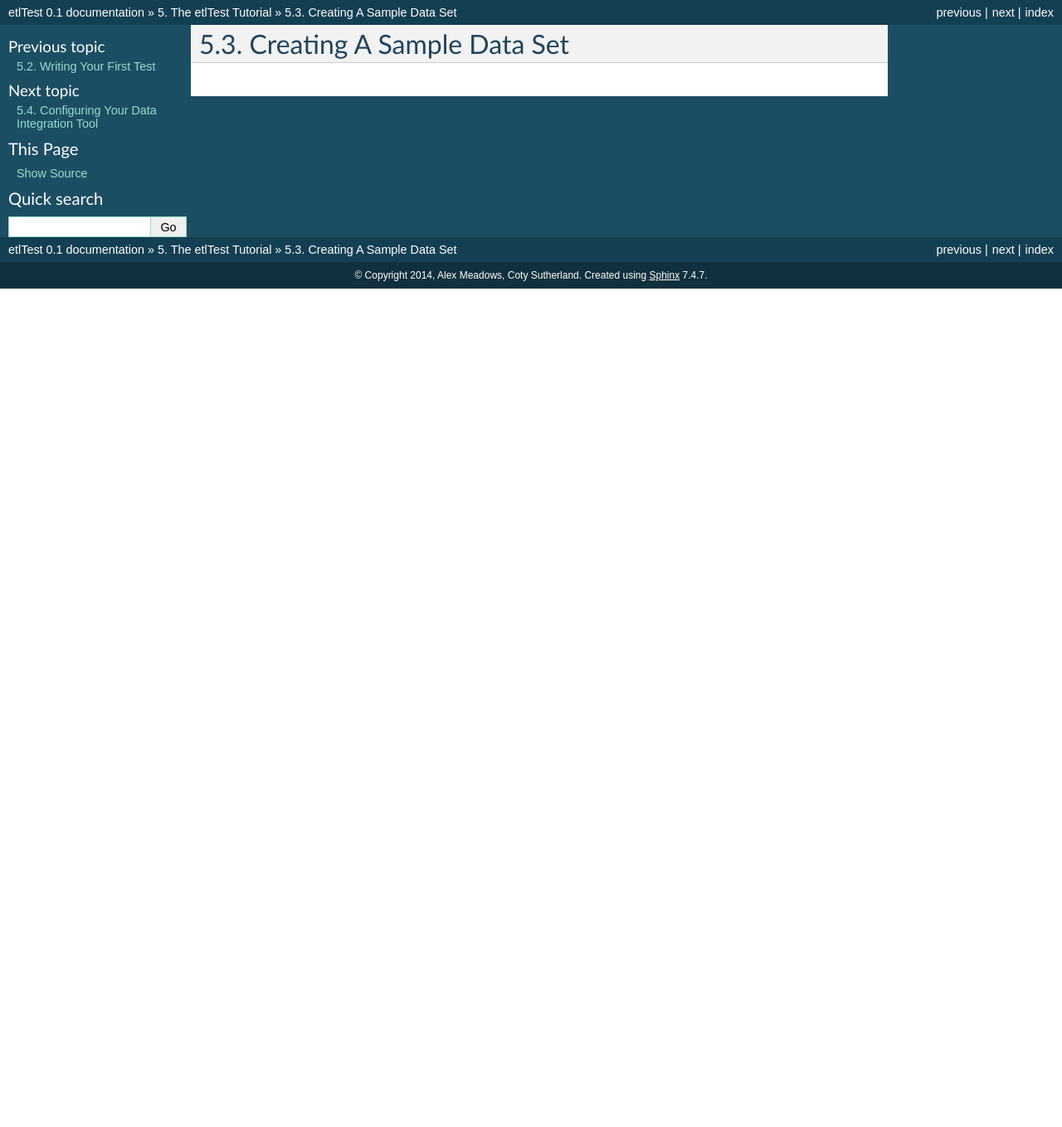
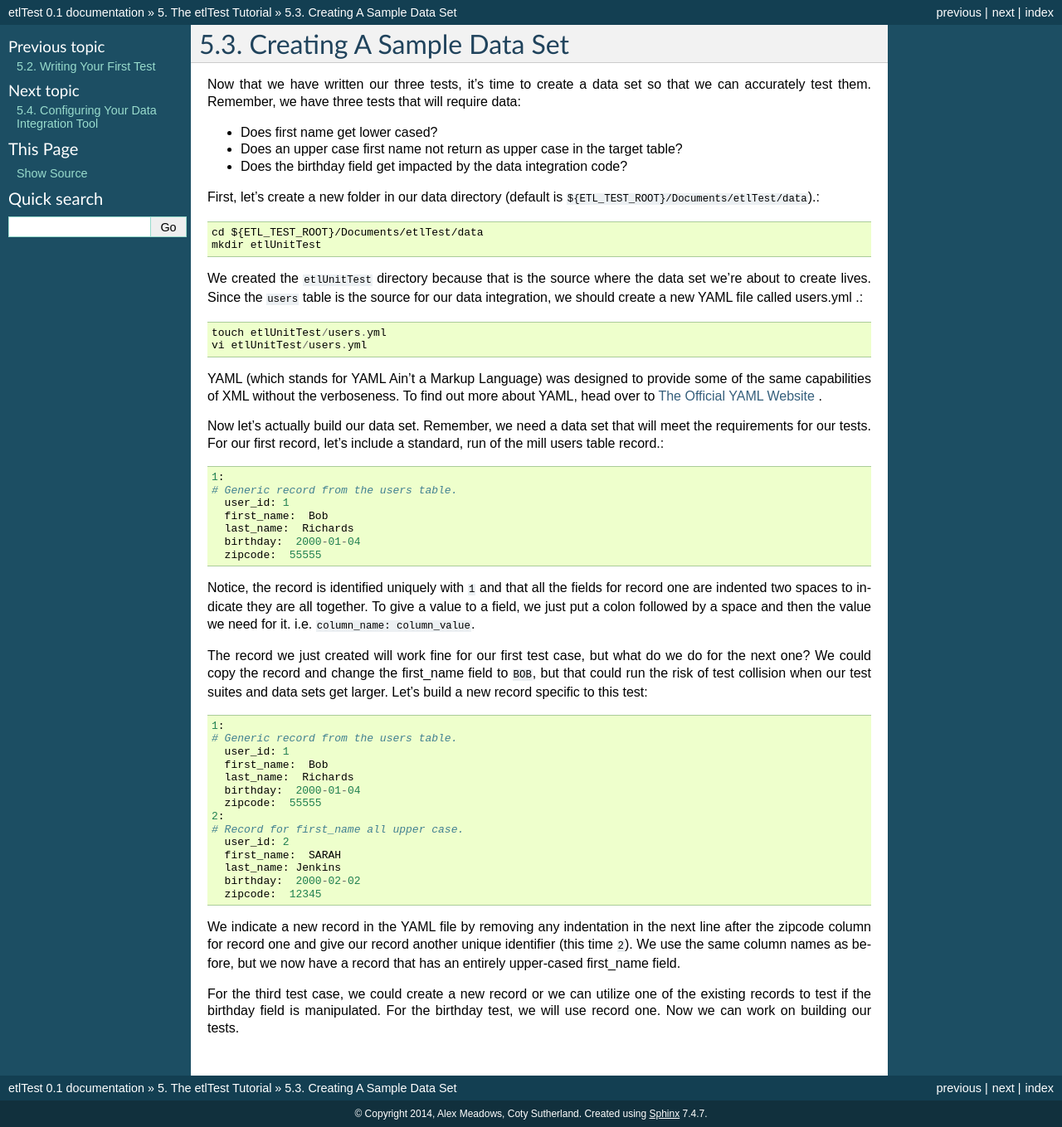
Before and after one commit to OpenDataAlex/etlTest, a Sphinx documentation site: the page built from docs/source/tutorial/creating_sample_data_set.rst, in a window 1280 px wide. Shown: the whole page at 83% size. Built offline with Sphinx 7.4.7, drawn with Linux system fonts in a browser that asks for light colours; formulas are drawn with MathJax 3; pages that are not in the unit, such as notebooks, are missing from menus; before the commit the page ends 900 px from its top, so only the background shows below that.

Commit message:
Continued working on the tutorial.

```diff
--- a/docs/source/tutorial/creating_sample_data_set.rst
+++ b/docs/source/tutorial/creating_sample_data_set.rst
@@ -1,2 +1,63 @@
 Creating A Sample Data Set
 ==========================
+
+Now that we have written our three tests, it's time to create a data set so that we can accurately test them.
+Remember, we have three tests that will require data:
+
+*  Does first name get lower cased?
+*  Does an upper case first name not return as upper case in the target table?
+*  Does the birthday field get impacted by the data integration code?
+
+First, let's create a new folder in our data directory (default is ``${ETL_TEST_ROOT}/Documents/etlTest/data``).::
+
+    cd ${ETL_TEST_ROOT}/Documents/etlTest/data
+    mkdir etlUnitTest
+
+We created the ``etlUnitTest`` directory because that is the source where the data set we're about to create lives.
+Since the ``users`` table is the source for our data integration, we should create a new YAML file called users.yml .::
+
+    touch etlUnitTest/users.yml
+    vi etlUnitTest/users.yml
+
+.. include:: yaml_details_stub.rst
+
+Now let's actually build our data set.  Remember, we need a data set that will meet the requirements for our tests.
+For our first record, let's include a standard, run of the mill users table record.::
+
+    1:
+    # Generic record from the users table.
+      user_id: 1
+      first_name:  Bob
+      last_name:  Richards
+      birthday:  2000-01-04
+      zipcode:  55555
+
+Notice, the record is identified uniquely with ``1`` and that all the fields for record one are indented two spaces
+to indicate they are all together.  To give a value to a field, we just put a colon followed by a space and then the
+value we need for it. i.e. ``column_name: column_value``.
+
+The record we just created will work fine for our first test case, but what do we do for the next one?  We could copy
+the record and change the first_name field to ``BOB``, but that could run the risk of test collision when our test
+suites and data sets get larger.  Let's build a new record specific to this test: ::
+
+    1:
+    # Generic record from the users table.
+      user_id: 1
+      first_name:  Bob
+      last_name:  Richards
+      birthday:  2000-01-04
+      zipcode:  55555
+    2:
+    # Record for first_name all upper case.
+      user_id: 2
+      first_name:  SARAH
+      last_name: Jenkins
+      birthday:  2000-02-02
+      zipcode:  12345
+
+We indicate a new record in the YAML file by removing any indentation in the next line after the zipcode column for
+record one and give our record another unique identifier (this time ``2``).  We use the same column names as before,
+but we now have a record that has an entirely upper-cased first_name field.
+
+For the third test case, we could create a new record or we can utilize one of the existing records to test if the
+birthday field is manipulated.  For the birthday test, we will use record one.  Now we can work on building our tests.
--- /dev/null
+++ b/docs/source/tutorial/yaml_details_stub.rst
@@ -0,0 +1,3 @@
+YAML (which stands for YAML Ain't a Markup Language) was designed to provide some of the same capabilities of XML
+without the verboseness.  To find out more about YAML, head over to `The Official YAML Website <http://www.yaml
+.org/>`_ .
```
Also changed, not shown: .travis.yml.
